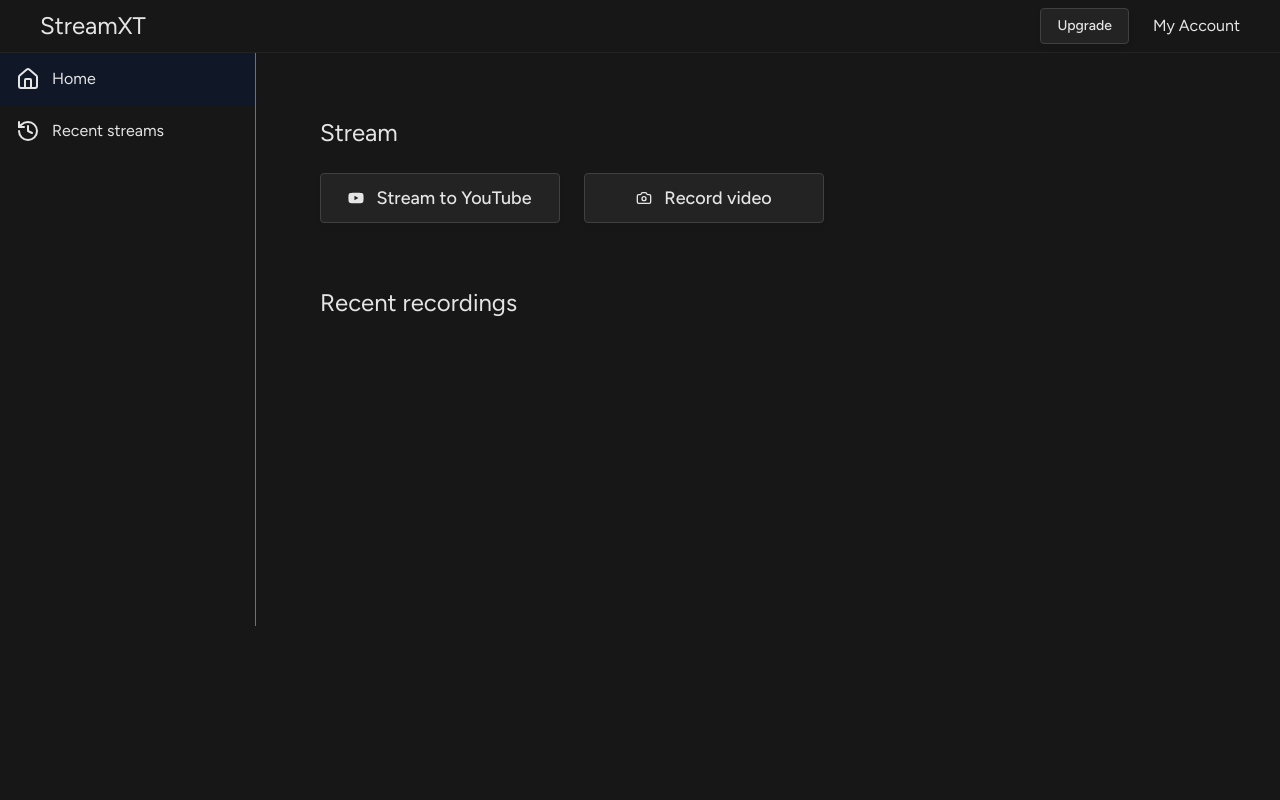
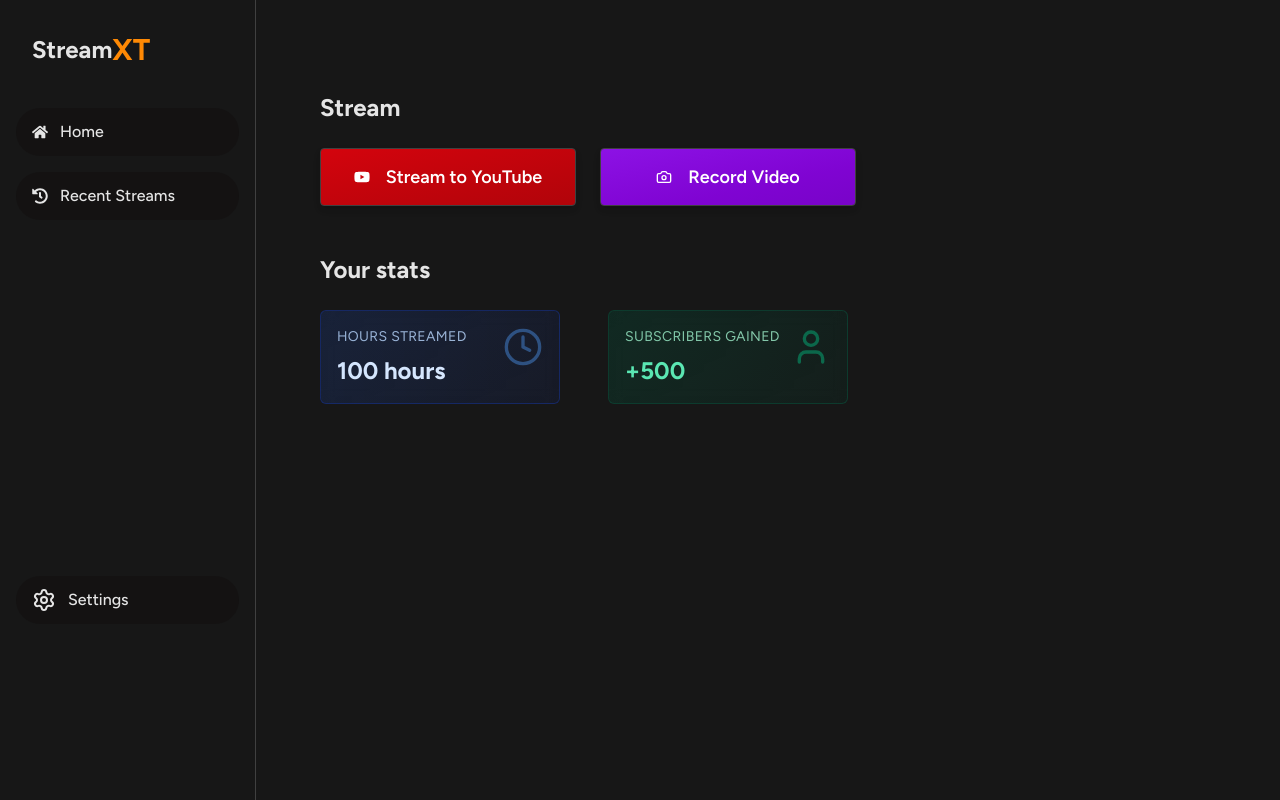
Before and after one commit to Abhaysoft-inc/StreamXT, a Next.js app: page /dashboard in a window 1280 px wide. Built offline with nearby package versions, Linux system fonts and the light colour scheme.

Commit message:
enhanced the user dashboard design and colors

```diff
--- a/package.json
+++ b/package.json
@@ -11,6 +11,7 @@
   "dependencies": {
     "@clerk/elements": "^0.23.32",
     "@clerk/nextjs": "^6.21.0",
+    "@clerk/themes": "^2.2.53",
     "@googleapis/youtube": "^26.0.1",
     "@hookform/resolvers": "^5.0.1",
     "@radix-ui/react-avatar": "^1.1.10",
--- a/src/app/dashboard/page.jsx
+++ b/src/app/dashboard/page.jsx
@@ -1,3 +1,4 @@
+"use client"
 import Mainbar from '@/components/dashboard/Mainbar'
 import Navbar from '@/components/dashboard/Navbar'
 import Sidebar from '@/components/dashboard/Sidebar'
@@ -9,10 +10,10 @@ const Dashboard = () => {
 
   return (
     <>
-      <Navbar />
+      {/* <Navbar /> */}
 
-      <div className="main-screen flex h-[573px]">
-        <div className="sidebar w-1/5  border-r-[0.5px] border-gray-500 border-opacity-5 ">
+      <div className="main-screen flex h-[573px] ">
+        <div className="sidebar h-screen w-1/5">
           <Sidebar />
 
         </div>
--- a/src/components/dashboard/Mainbar.jsx
+++ b/src/components/dashboard/Mainbar.jsx
@@ -2,11 +2,13 @@
 import React, { useState } from 'react'
 import { Figtree } from 'next/font/google'
 import { Button } from '../ui/button';
-import { Camera } from 'lucide-react';
+import { Camera, Clock, User } from 'lucide-react';
 import { useRouter } from 'next/navigation';
 import { toast } from 'react-toastify';
 import { FaYoutube } from 'react-icons/fa';
 import StreamDestinationModel from './StreamDestinationModel';
+import { UserButton } from '@clerk/nextjs';
+import { dark } from '@clerk/themes'
 
 const figtree = Figtree({
     subsets: ['latin']
@@ -41,26 +43,56 @@ const Mainbar = () => {
             </div>
 
 
-            <div className={`p-16 ${figtree.className}`}>
+            <div className={`px-16 py-8 ${figtree.className}`}>
 
-                <p className="text-2xl">Stream</p>
+                <div className="float-end text-white">
+                    <UserButton showName={true} appearance={{
+                        baseTheme: dark,
+                        variables: { fontSize: "15px" },
+                        layout: { shimmer: false }
+                    }} />
+                </div>
+
+                <p className="text-2xl mt-15 font-bold">Stream</p>
 
                 <div className="mt-6 flex gap-6">
 
-                    <Button className="flex py-6 w-60 gap-3 cursor-pointer" variant={"outline"} onClick={navToYTStream}>
-                        <FaYoutube size={80} />
-                        <p className="text-lg">Stream to YouTube</p>
+                    <Button className="flex py-7 px-6 w-64 gap-4 cursor-pointer bg-gradient-to-br from-red-600/90 to-red-700/90 hover:from-red-500/90 hover:to-red-600/90 border-red-500/50 text-white transition-all duration-300 shadow-lg hover:shadow-red-500/25" variant={"outline"} onClick={navToYTStream}>
+                        <FaYoutube size={32} className="text-white" />
+                        <p className="text-lg font-semibold">Stream to YouTube</p>
                     </Button>
 
-                    <Button className="flex py-6 w-60 gap-3 cursor-pointer" variant={"outline"} onClick={navToRecord}>
-                        <Camera size={80} />
-                        <p className="text-lg">Record video</p>
+                    <Button className="flex py-7 px-6 w-64 gap-4 cursor-pointer bg-gradient-to-br from-purple-600/90 to-purple-700/90 hover:from-purple-500/90 hover:to-purple-600/90 border-purple-500/50 text-white transition-all duration-300 shadow-lg hover:shadow-purple-500/25" variant={"outline"} onClick={navToRecord}>
+                        <Camera size={32} className="text-white" />
+                        <p className="text-lg font-semibold">Record Video</p>
                     </Button>
 
                 </div>
 
-                <div className="mt-16">
-                    <p className="text-2xl">Recent recordings</p>
+                <div className="mt-12">
+                    <p className="text-2xl font-bold">Your stats</p>
+
+                    <div className="flex mt-6 gap-12">
+                        <div className="stat-box bg-gradient-to-br from-blue-900/20 to-blue-800/10 border border-blue-700/30 backdrop-blur-sm px-4 w-60 py-4 rounded-lg relative overflow-hidden">
+                            <div className="absolute inset-0 bg-gradient-to-r from-blue-500/5 to-transparent"></div>
+                            <p className="text-blue-200/80 text-sm uppercase tracking-wide">hours streamed</p>
+                            <p className="text-2xl mt-2 font-bold text-blue-100">
+                                100 hours
+                            </p>
+                            <Clock className='absolute top-4 right-4 text-blue-400/40' size={40} />
+                        </div>
+
+                        <div className="stat-box bg-gradient-to-br from-emerald-900/20 to-emerald-800/10 border border-emerald-700/30 backdrop-blur-sm px-4 w-60 py-4 rounded-lg relative overflow-hidden">
+                            <div className="absolute inset-0 bg-gradient-to-r from-emerald-500/5 to-transparent"></div>
+                            <p className="text-emerald-200/80 text-sm uppercase tracking-wide">subscribers gained</p>
+                            <p className="text-2xl mt-2 font-bold text-emerald-300">
+                                +500
+                            </p>
+                            <User className='absolute top-4 right-4 text-emerald-400/40' size={40} />
+                        </div>
+                    </div>
+
+
                 </div>
 
             </div>
--- a/src/components/dashboard/Sidebar.jsx
+++ b/src/components/dashboard/Sidebar.jsx
@@ -2,8 +2,9 @@ import React from 'react'
 import { Figtree } from 'next/font/google'
 import { Button } from '../ui/button';
 import Link from 'next/link';
-import { HistoryIcon, Home } from 'lucide-react';
+import { HistoryIcon, Home, Settings } from 'lucide-react';
 import { toast } from 'react-toastify';
+import { FaHistory, FaHome } from 'react-icons/fa';
 const figtree = Figtree({
     subsets: ['latin']
 });
@@ -11,16 +12,32 @@ const figtree = Figtree({
 
 const Sidebar = () => {
 
+    function sendToHome() {
+        window.location = '/'
+    }
+
     const recentStreams = () => {
         toast('currently unavailable', { theme: 'dark' })
     }
     return (
         <>
-            <div className={`w-full ${figtree.className}`}>
-                <ul className="">
-                    <li className='flex px-4 py-3.5 gap-3 bg-gray-900 cursor-pointer' ><Home /> Home</li>
-                    <li className='flex px-4 py-3.5 gap-3 cursor-pointer' ><HistoryIcon /> Recent streams</li>
-                </ul>
+            <div className={`w-full ${figtree.className} px-4 py-8 border-r h-screen  `}>
+
+                <p className="brand text-2xl font-bold flex items-center ml-4" onClick={sendToHome}>Stream<span className='text-orange-400 text-3xl cursor-pointer'>X</span><span className='text-orange-400 text-3xl'>T</span></p>
+
+                <div className="navigaintions list-none mt-10
+                ">
+                    <li className='flex gap-3 items-center bg-[#141212] px-4 py-3 rounded-full text-md font-[500] cursor-pointer hover:bg-[#292626]'><FaHome /> Home</li>
+                    <li className='flex gap-3 items-center bg-[#141212] px-4 py-3 rounded-full mt-4 text-md font-[500] cursor-pointer hover:bg-[#292626]'><FaHistory /> Recent Streams</li>
+                </div>
+
+                <div className="top-85 relative">
+                    <li className='flex gap-3 items-center bg-[#141212] px-4 py-3 rounded-full mt-4 text-md font-[500] cursor-pointer hover:bg-[#292626]'><Settings /> Settings</li>
+
+                </div>
+
+
+
             </div>
 
         </>
--- a/src/components/dashboard/StreamDestinationModel.jsx
+++ b/src/components/dashboard/StreamDestinationModel.jsx
@@ -37,7 +37,7 @@ const StreamDestinationModel = ({ setIsVisible }) => {
 
 
     return (
-        <div className='modal-contaier fixed flex justify-center items-center backdrop-blur-sm '>
+        <div className='z-20 modal-contaier fixed flex justify-center items-center backdrop-blur-sm '>
             <div className="modal w-[600px] h-[400px] relative bg-[#222] rounded left-[40%] top-20 shadow-2xl shadow-white px-4 py-3">
                 <div className="closeBtn float-end" onClick={() => {
                     setIsVisible(false)
```
Also changed, not shown: src/app/stream/page.jsx (+55 -55 lines), tailwind.config.ts (added), 1 other file (tests, documents, lock files or other folders).
